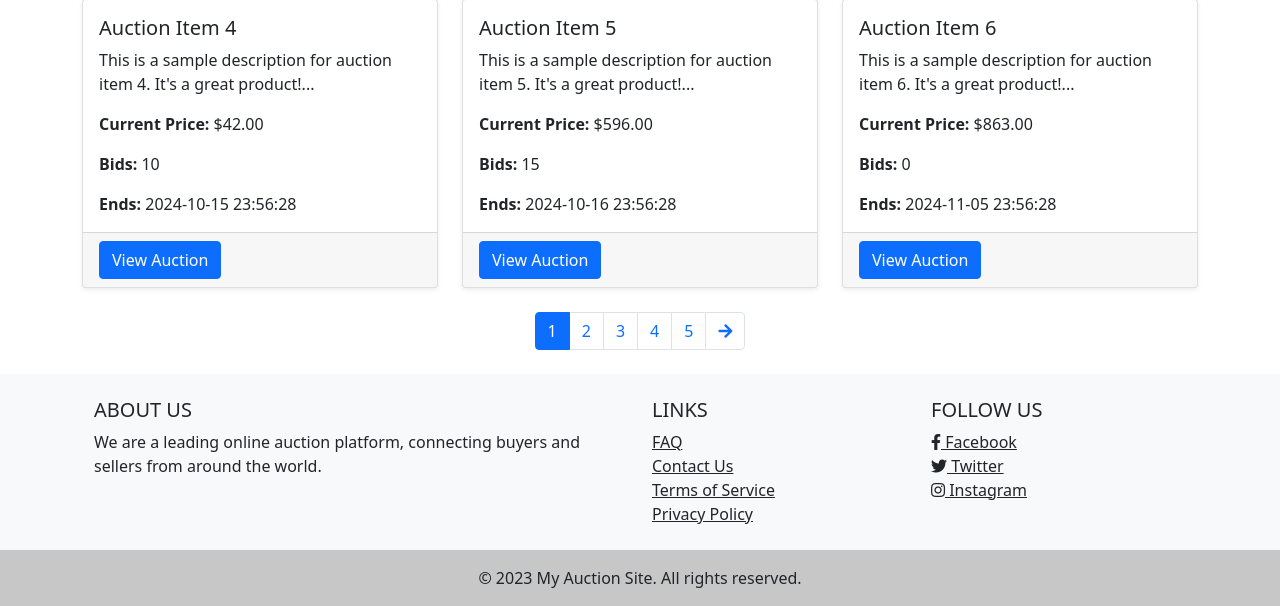
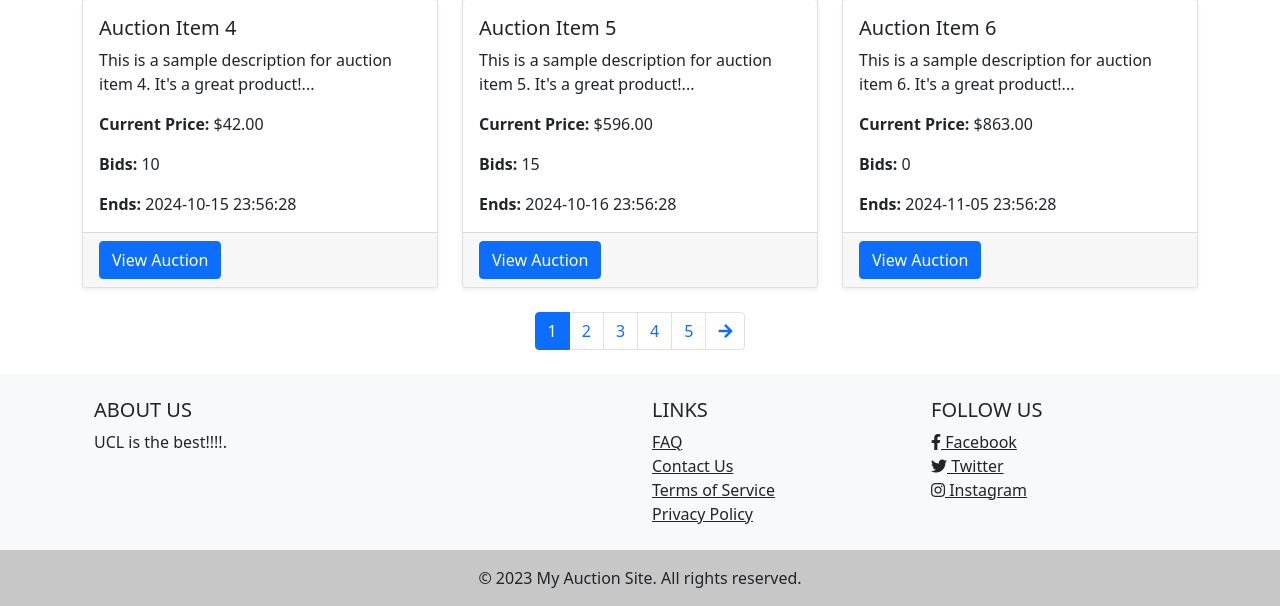
Before and after one commit to zbw790/UCL_auction_center, a PHP site: page /browse.php in a window 1280 px wide. Shown: the part 784-1390 px from the top of the page. Run offline with PHP 8.4, Linux system fonts and the light colour scheme.

Commit message:
Update browse.php

```diff
--- a/browse.php
+++ b/browse.php
@@ -301,7 +301,7 @@ if (!isset($_SESSION['logged_in'])) {
       <div class="col-lg-6 col-md-12 mb-4 mb-md-0">
         <h5 class="text-uppercase">About Us</h5>
         <p>
-          We are a leading online auction platform, connecting buyers and sellers from around the world.
+          UCL is the best!!!!.
         </p>
       </div>
       <div class="col-lg-3 col-md-6 mb-4 mb-md-0">
```
